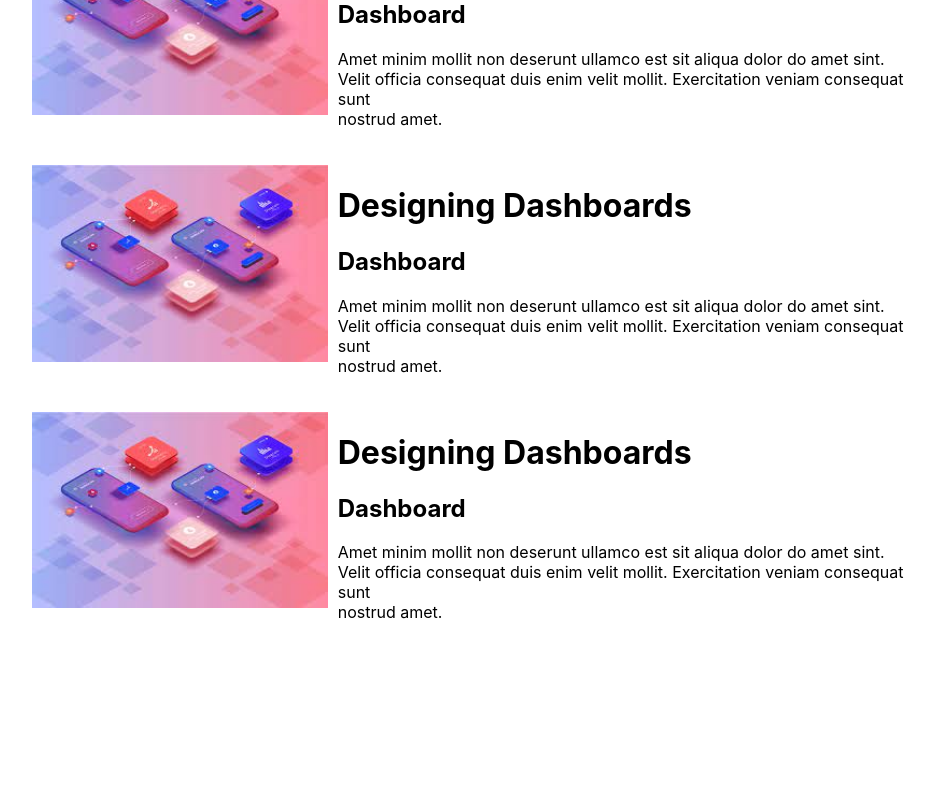
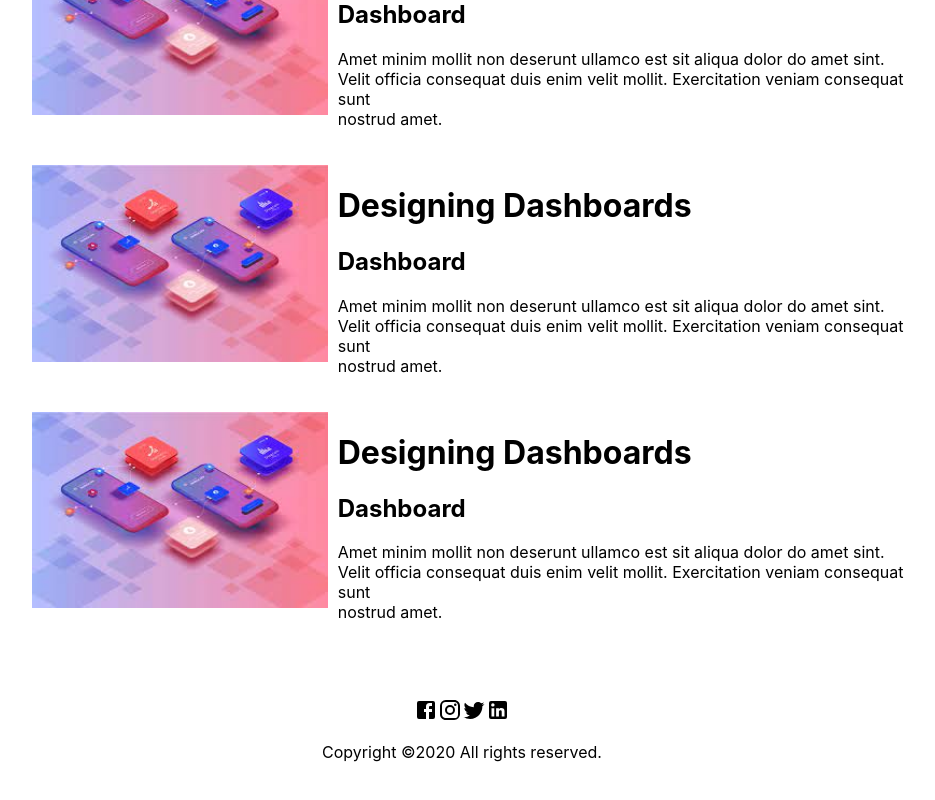
Before and after one commit to arunbanga/Blog, a React (Create React App) app: page / in a window 1280 px wide. Shown: the part 855-1655 px from the top of the page, without its empty margins (178-1113 px from the left). Before the commit the page ends 1603 px from the top, so only its background shows below. Built offline with nearby package versions, Linux system fonts and the light colour scheme; the HTML template or start-up script is replaced by a standard one.

Commit message:
socialicons add

```diff
--- a/package.json
+++ b/package.json
@@ -3,7 +3,12 @@
   "version": "0.1.0",
   "private": true,
   "dependencies": {
+    "@emotion/react": "^11.8.1",
+    "@emotion/styled": "^11.8.1",
+    "@material-ui/core": "^4.12.3",
     "@material-ui/icons": "^4.11.2",
+    "@mui/icons-material": "^5.4.2",
+    "@mui/material": "^5.4.3",
     "@testing-library/jest-dom": "^5.16.2",
     "@testing-library/react": "^12.1.2",
     "@testing-library/user-event": "^13.5.0",
--- a/src/Components/Home.jsx
+++ b/src/Components/Home.jsx
@@ -5,6 +5,7 @@ import { Images, } from "../Components/Styles/Home.style";
 import { deviceMax, device } from "../utils/device";
 import Card from "../Data/Card";
 import Workdata from "../Data/Workdata";
+import Socialicons from '../Components/Socialicons'
 const Home = () => {
   return (
     <>
@@ -78,6 +79,12 @@ const Home = () => {
             <Workdata/>
             <Workdata/>
           </Container>
+          <FooterContainer  width="100%"
+              display="flex"
+              flexDirection="row"
+              justifyContent="center">
+           <Socialicons/>
+            </FooterContainer>
         </MainContainer>
       </Container>
     </>
@@ -129,6 +136,13 @@ const RightContainer = styled.div`
   }
 
 `;
+const FooterContainer=styled.div`
+  width:100%;
+  margin-top:50px;
+  display:flex;
+  flex-direction:row;
+  justify-Content:center;
+  `
 const Blogs = styled.div`
   display: flex;
   background: skyblue;
@@ -150,6 +164,7 @@ const Blogs = styled.div`
     height:337px;
   }
 
+
 `;
 
 export default Home;
--- /dev/null
+++ b/src/Components/Socialicons.jsx
@@ -0,0 +1,19 @@
+import React from "react";
+import FacebookIcon from "@mui/icons-material/Facebook";
+import InstagramIcon from "@mui/icons-material/Instagram";
+import TwitterIcon from "@mui/icons-material/Twitter";
+import LinkedInIcon from "@mui/icons-material/LinkedIn";
+const Socialicons = () => {
+  return (
+    <>
+      <div style={{textAlign:'center'}}>
+        <FacebookIcon />
+        <InstagramIcon />
+        <TwitterIcon />
+        <LinkedInIcon />
+        <p>Copyright ©2020 All rights reserved.</p>
+      </div>
+    </>
+  );
+};
+export default Socialicons;
```
Also changed, not shown: src/Data/Workdata.jsx (+5 -3 lines), 1 other file (tests, documents, lock files or other folders).
